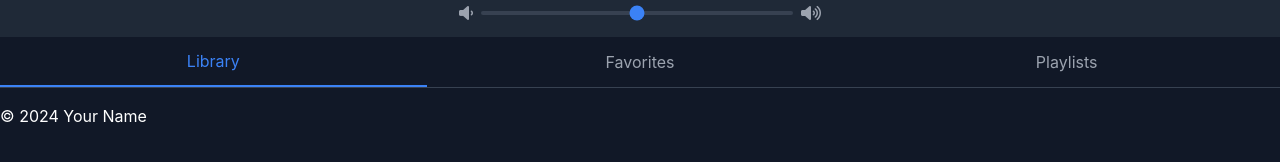
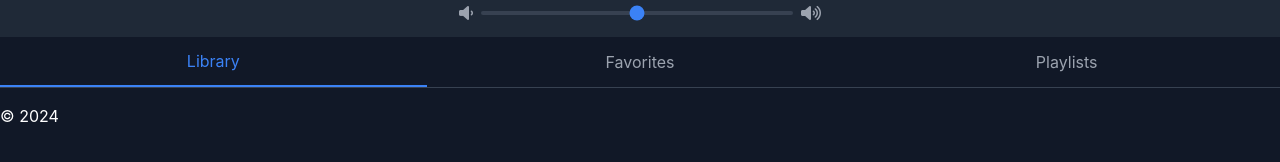
Before and after one commit to mpinos72/skills-github-pages, a Jekyll site: the page built from index.md, in a window 1280 px wide. Shown: the part 255-417 px from the top of the page. Built offline with Jekyll 4.4.1, drawn with Linux system fonts in a browser that asks for light colours; nearby versions of some CDN libraries; our own code applies the rules of GitHub Pages for plain Markdown files; comment, search, counter and statistics services are not loaded.

Commit message:
Update default.html

```diff
--- a/_layouts/default.html
+++ b/_layouts/default.html
@@ -21,7 +21,7 @@
 
   <footer>
     <!-- You can put a footer here -->
-    <p>&copy; 2024 Your Name</p>
+    <center></center><p>&copy; 2024 </p></center>
   </footer>
 
 </body>
```
